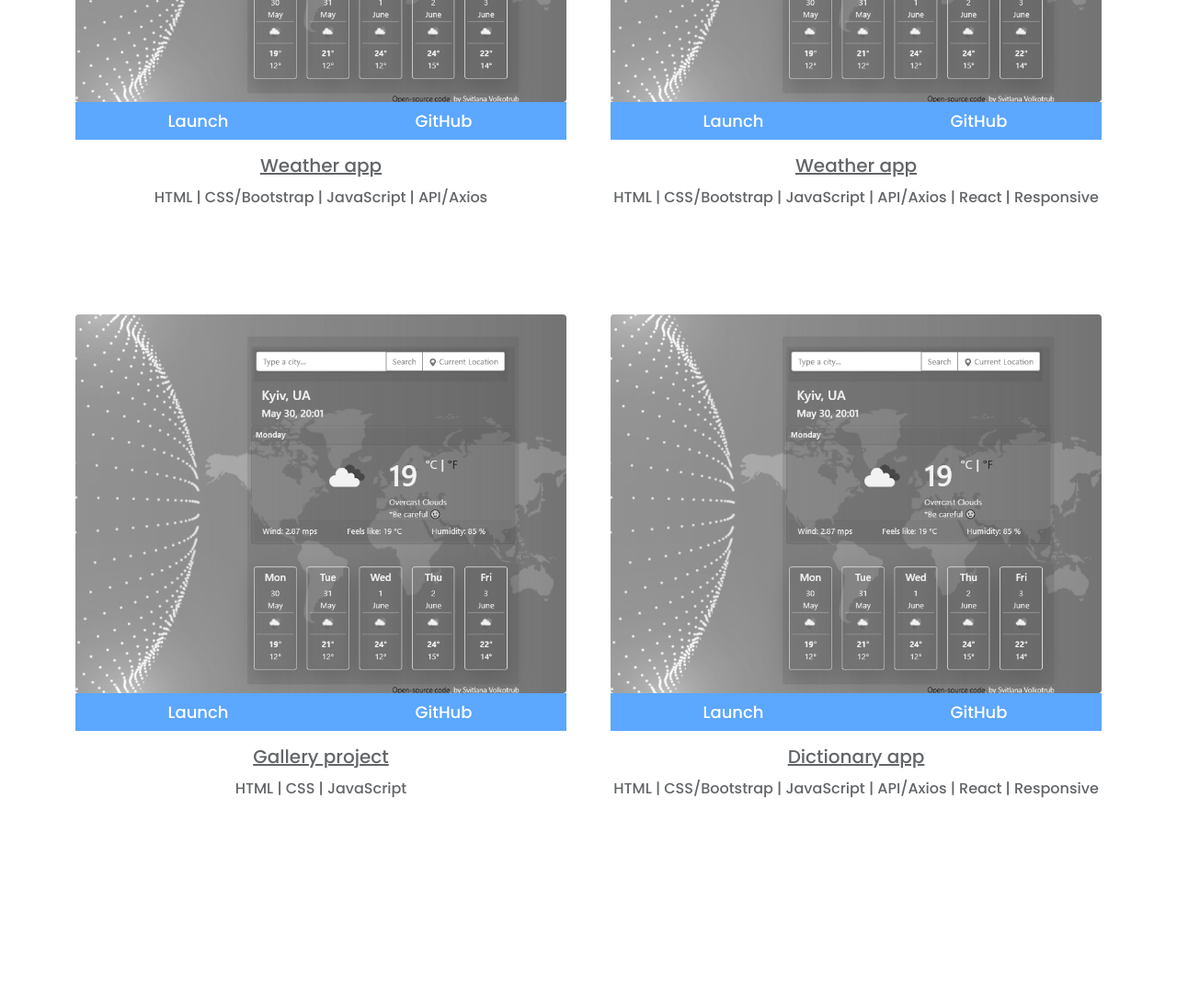
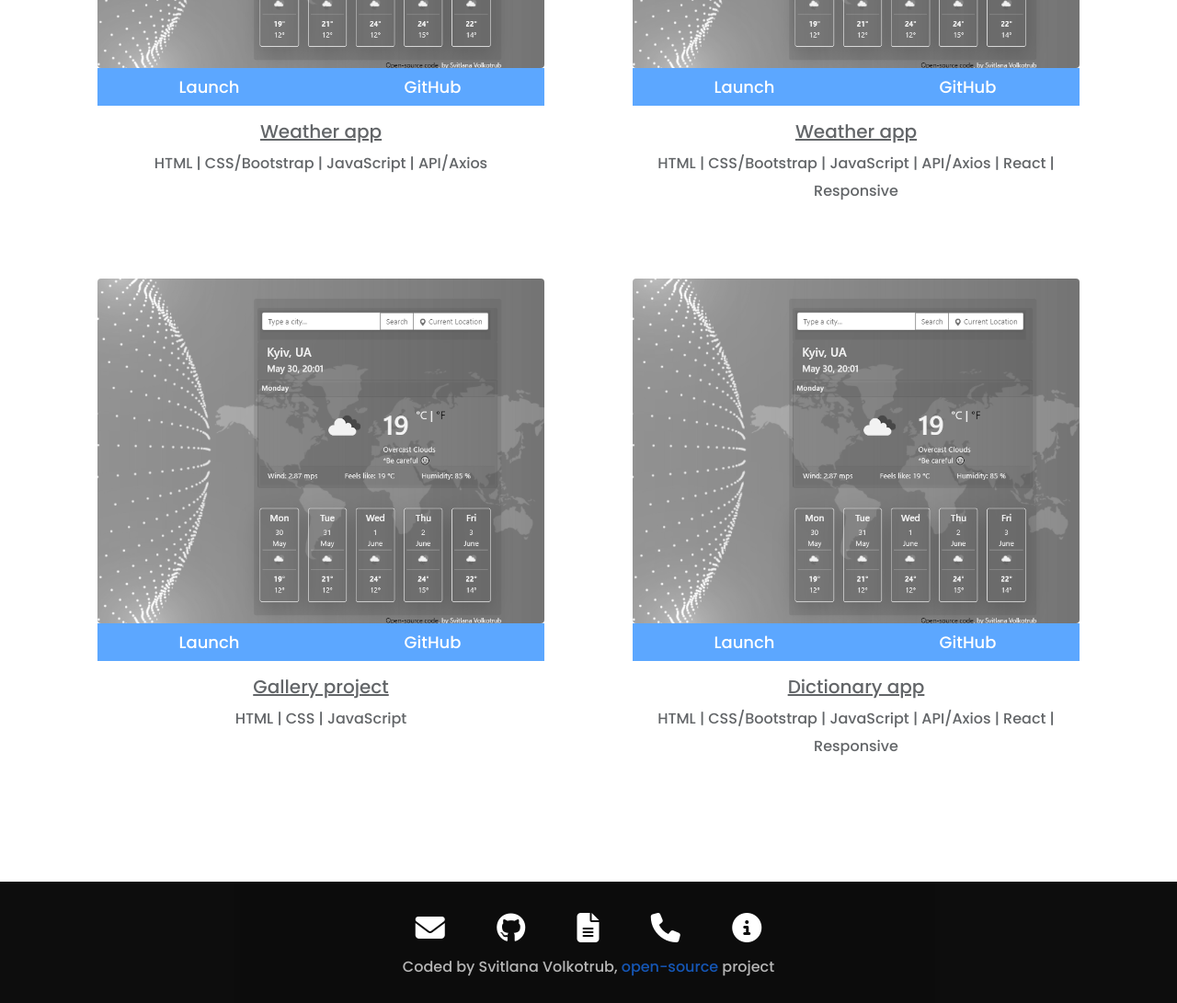
Before and after one commit to SVolkotrub/SheCodes-portfolio, a website: page projects.html in a window 1280 px wide. Shown: the part 600-1691 px from the top of the page at 92% size. Before the commit the page ends 1637 px from the top, so only its background shows below. Drawn offline with nearby package versions, Linux system fonts and the light colour scheme.

Commit message:
update footer

```diff
--- a/projects.html
+++ b/projects.html
@@ -11,15 +11,14 @@
     <link href="https://cdn.jsdelivr.net/npm/bootstrap@5.0.0-beta2/dist/css/bootstrap.min.css" rel="stylesheet"
         integrity="sha384-BmbxuPwQa2lc/FVzBcNJ7UAyJxM6wuqIj61tLrc4wSX0szH/Ev+nYRRuWlolflfl" crossorigin="anonymous" />
     <link rel="preconnect" href="https://fonts.gstatic.com" />
-    <link
-        href="https://fonts.googleapis.com/css2?family=Playfair+Display:wght@700&family=Poppins:wght@500;700&display=swap"
+    <link href="https://fonts.googleapis.com/css2?family=Playfair+Display:wght@700&family=Poppins:wght@500;700&display=swap"
         rel="stylesheet" />
     <link rel="stylesheet" href="styles/portfolio.css" />
 
     <script src="https://cdn.jsdelivr.net/npm/bootstrap@5.0.0-beta2/dist/js/bootstrap.bundle.min.js"
         integrity="sha384-b5kHyXgcpbZJO/tY9Ul7kGkf1S0CWuKcCD38l8YkeH8z8QjE0GmW1gYU5S9FOnJ0"
         crossorigin="anonymous"></script>
-    <script src="https://kit.fontawesome.com/ddc3ee268a.js" crossorigin="anonymous"></script>
+    <script src="https://kit.fontawesome.com/79949dfd9b.js" crossorigin="anonymous"></script>
 
 </head>
 
@@ -58,8 +57,8 @@
 
         </div>
         <div class="row mt-5">
-            <div class="col-md-6 m-0 gx-2 gx-md-5">
-                <div class="col-12">
+            <div class="col-md-6 m-0 px-2 px-md-5">
+                <div class="col-12 ">
                     <img src="/images/weather.png" alt="Weather app" class="img-fluid rounded img-homepage"
                         title="Weather forecast">
                 </div>
@@ -71,14 +70,14 @@
                             <a href="https://github.com/SVolkotrub/My_Weather_App" title="Go to repository on GitHub">GitHub</a>
                          </div>
                 </div>
-                <div class="row mt-3 mb-5">
-                    <div class="col-md-12 m-0 gx-3">
+                <div class="row mt-3 mb-3">
+                    <div class="col-md-12 m-0 px-3">
                     <h5 class="text-decoration-underline">Weather app</h5>
                     <p class="text-center">HTML | CSS/Bootstrap | JavaScript | API/Axios</p>
                     </div>
                 </div>
             </div>
-        <div class="col-md-6 m-0 gx-2 gx-md-5">
+        <div class="col-md-6 m-0 px-2 px-md-5">
             <div class="col-12">
                 <img src="/images/weather.png" alt="Weather app" class="img-fluid rounded img-homepage" title="Weather forecast">
             </div>
@@ -90,8 +89,8 @@
                     <a href="/"  title="Go to repository on GitHub">GitHub</a>
                 </div>
             </div>
-            <div class="row mt-3 mb-5">
-                <div class="col-md-12 m-0 gx-3">
+            <div class="row mt-3 mb-3">
+                <div class="col-md-12 m-0 px-3">
                     <h5 class="text-decoration-underline">Weather app</h5>
                     <p class="text-center">HTML | CSS/Bootstrap | JavaScript | API/Axios | React | Responsive</p>
                 </div>
@@ -101,7 +100,7 @@
 
 
         <div class="row mt-5">
-            <div class="col-md-6 m-0 gx-2 gx-md-5">
+            <div class="col-md-6 m-0 px-2 px-md-5">
                 <div class="col-12">
                     <img src="/images/weather.png" alt="Weather app" class="img-fluid rounded img-homepage"
                         title="Weather forecast">
@@ -116,14 +115,14 @@
                              title="Go to repository on GitHub">GitHub</a>
                     </div>
                 </div>
-                <div class="row mt-3 mb-5">
-                    <div class="col-md-12 m-0 gx-3">
+                <div class="row mt-3 mb-3">
+                    <div class="col-md-12 m-0 px-3">
                         <h5 class="text-decoration-underline">Gallery project</h5>
                         <p class="text-center">HTML | CSS | JavaScript</p>
                     </div>
                 </div>
             </div>
-            <div class="col-md-6 m-0 gx-2 gx-md-5">
+            <div class="col-md-6 m-0 px-2 px-md-5">
                 <div class="col-12">
                     <img src="/images/weather.png" alt="Weather app" class="img-fluid rounded img-homepage"
                         title="Weather forecast">
@@ -136,8 +135,8 @@
                         <a href="/"  title="Go to repository on GitHub">GitHub</a>
                     </div>
                 </div>
-                <div class="row mt-3 mb-5">
-                    <div class="col-md-12 m-0 gx-3">
+                <div class="row mt-3 mb-3">
+                    <div class="col-md-12 m-0 px-3">
                         <h5 class="text-decoration-underline">Dictionary app</h5>
                         <p class="text-center">HTML | CSS/Bootstrap | JavaScript | API/Axios | React | Responsive</p>
                     </div>
@@ -148,6 +147,30 @@
 
 
     </div>
+
+    <footer class="container-fluid bg-dark d-flex justify-content-center p-2 m-0">
+        <div class="footer text-center mt-4">
+            <h4>
+                <a href="mailto:volkotrub.design@gmail.com" class="text-decoration-none" title="My e-mail"><i
+                        class="fa-solid fa-envelope footer-icon me-2 me-md-5"></i>
+                </a>
+                <a href="https://github.com/SVolkotrub" target="_blank" class="text-decoration-none"
+                    title="Github profile"><i class="fa-brands fa-github footer-icon me-2 me-md-5"></i>
+                </a>
+                <a href="https://drive.google.com/drive/folders/18INaJEijxi7DX977fhHR-xEfNqd_0eoB?hl=ru"
+                    class="text-decoration-none" target="_blank" title="See my Resume"><i
+                        class="fa-solid fa-file-lines footer-icon me-2 me-md-5"></i>
+                </a>
+                <a href="/contact.html" class="text-decoration-none" title="See my Phone number"><i
+                        class="fa-solid fa-phone footer-icon me-2 me-md-5"></i></a>
+                <a href="/about.html" class="text-decoration-none" title="About me"><i
+                        class="fa-solid fa-circle-info footer-icon"></i></a>
+            </h4>
+            <p class="text-center">Coded by Svitlana Volkotrub, <a href="https://github.com/SVolkotrub/SheCodes-portfolio"
+                    class="text-decoration-none" target="_blank">open-source</a> project
+            </p>
+        </div>
+    </footer>
 </body>
 
 </html>
--- a/styles/portfolio.css
+++ b/styles/portfolio.css
@@ -253,7 +253,7 @@ p {
     font-size: 24px;
   }
   .text-project {
-      padding: 0px 10px 0px 10px;
+      padding: 0px 10px;
     }
   .hero {
       padding: 60px 0px 60px 0px;
```
Also changed, not shown: about.html (+29 -7 lines), contact.html (+23 -0 lines).
